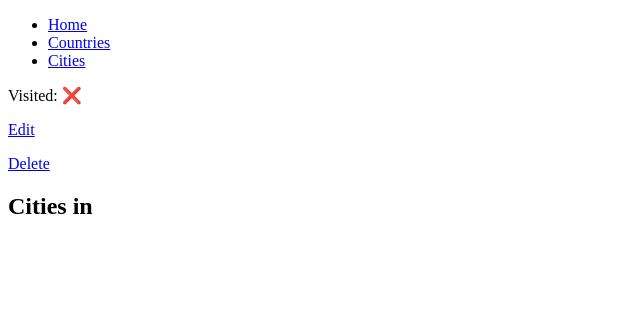
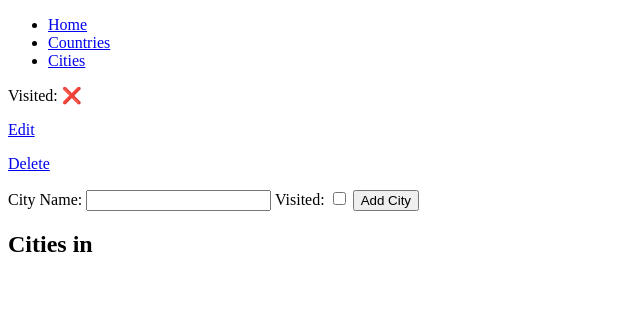
Before and after one commit to Raky79/1st-Project_Travel_Bucket_List, a Flask app: template templates/countries/countries_show.html in a window 1280 px wide. Shown: the top 330 px of the page, without its empty margins (0-640 px from the left). Run offline with Flask 2, Linux system fonts and the light colour scheme; the template is opened without the code that fills it, so the values that code supplies are empty.

Commit message:
more changes

```diff
--- a/templates/countries/countries_show.html
+++ b/templates/countries/countries_show.html
@@ -2,6 +2,7 @@
 {% block content %}
 
   <div>
+
     <div>
         <p>{{ country.name }}</p>
         <p>
@@ -14,12 +15,16 @@
         </p>
         <p><a href="/countries/{{ country.id }}/edit" >Edit</a></p>
         <p><a href="/countries/{{ country.id }}/delete" >Delete</a></p>
-
     </div>
-
-
-
-
+    <div>
+        <form class="form-inline" action="/cities" method="post">
+            <label for="name">City Name:</label>
+            <input type="text" name="name" id="name">
+            <label for="visited">Visited:</label>
+            <input type="checkbox" name="visited" id="visited">
+            <input type="submit" value="Add City">
+        </form>
+    </div>
     <div>
         <h2>Cities in {{ country.name }}</h2>
         <div>
@@ -36,6 +41,7 @@
                 </p>
             {% endfor %}
         </div>
+
     </div>
 
   </div>
```
Also changed, not shown: console.py (+5 -5 lines).
